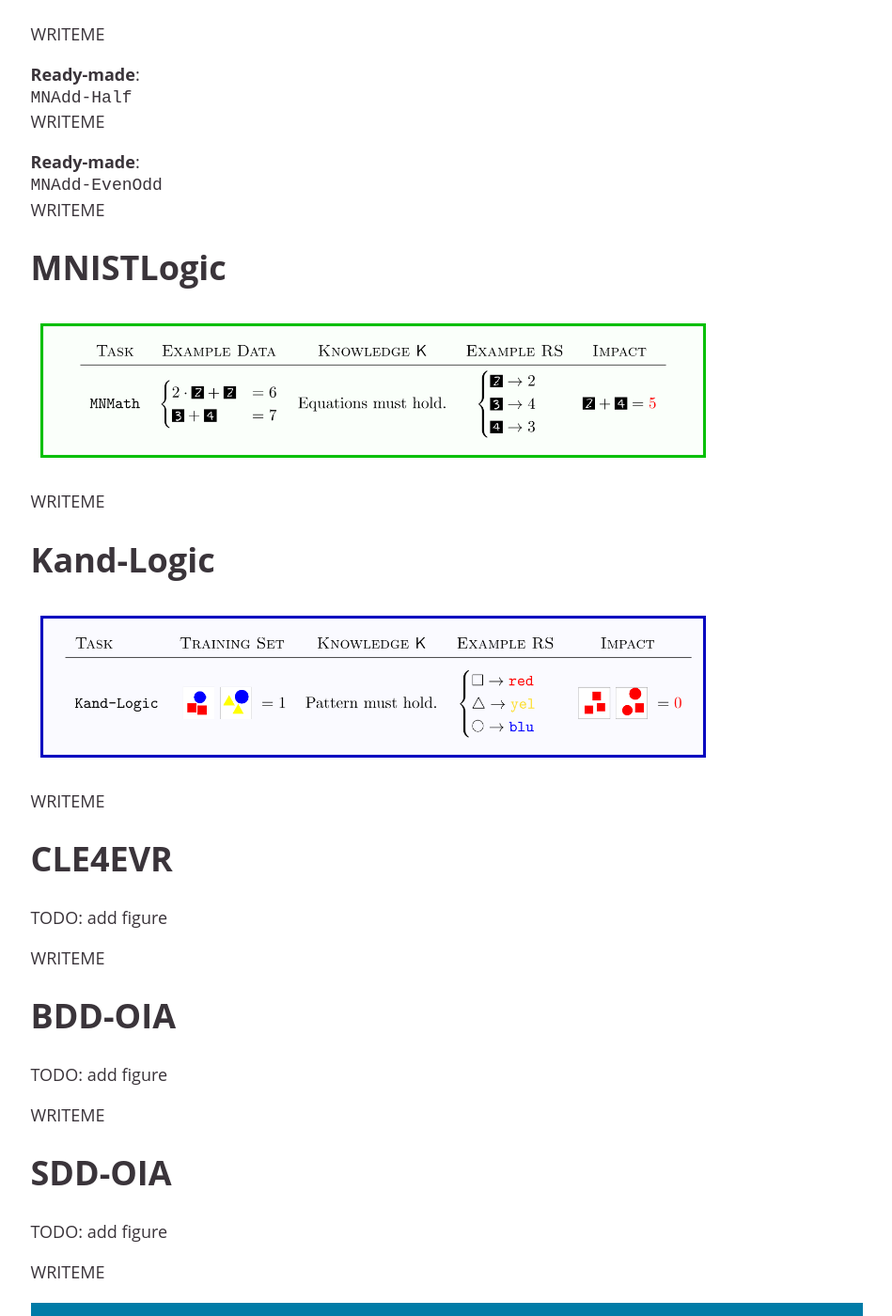
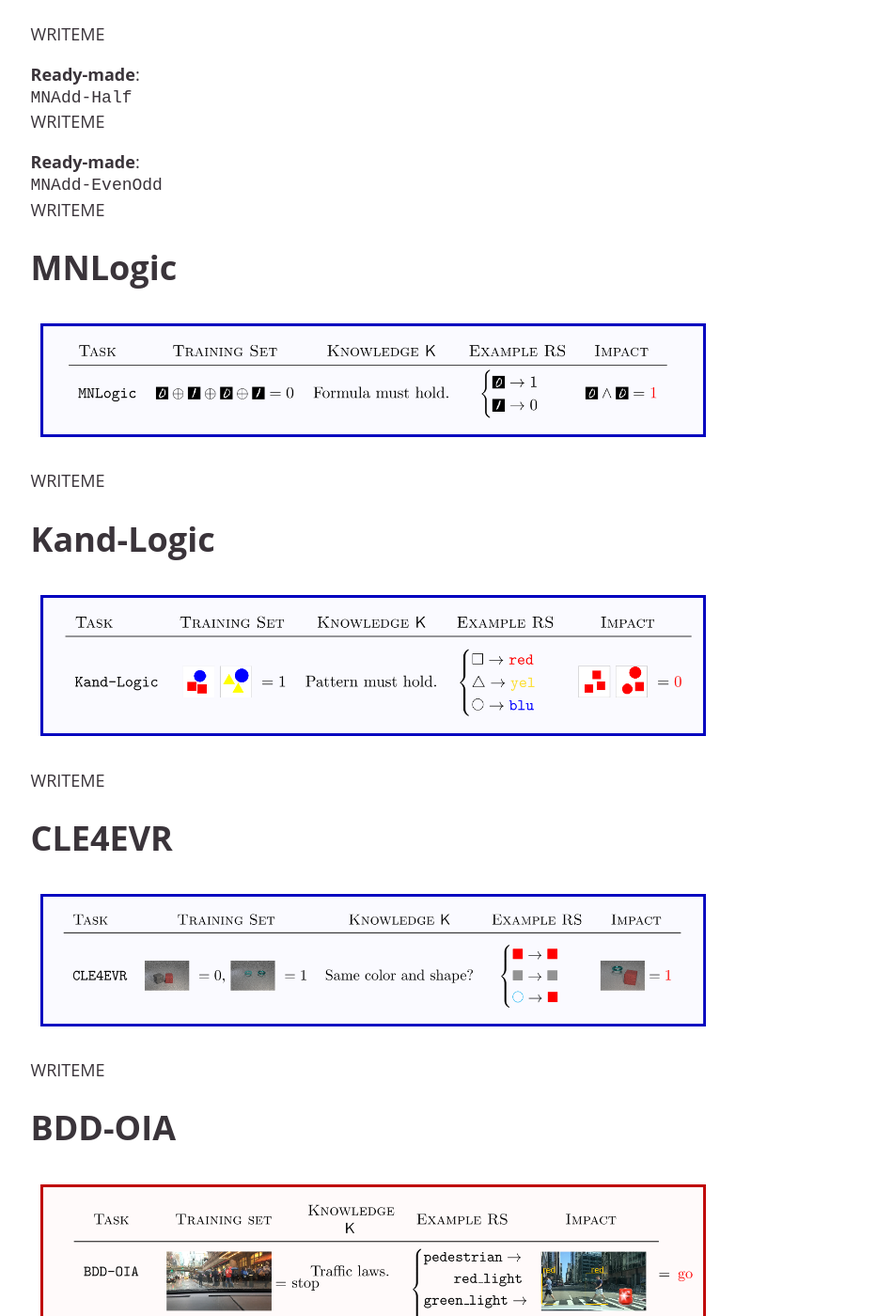
Before and after one commit to unitn-sml/rsbench, a Jekyll site: the page built from index.md, in a window 1280 px wide and 1400 px high, scrolled down 4080 px. Shown: the whole window at 94% size, without its empty margins (165-1114 px from the left). Built offline with Jekyll 4.4.1, drawn with Linux system fonts in a browser that asks for light colours; our own code applies the rules of GitHub Pages for plain Markdown files.

Commit message:
index, assets: add missing figures.

```diff
--- a/index.md
+++ b/index.md
@@ -111,37 +111,37 @@ WRITEME
 **Ready-made**: `MNAdd-EvenOdd` WRITEME
 
 
-# MNISTLogic
+# MNLogic
 
-<img src="assets/images/rsbench-mnmath.png" alt="mnmath" width="80%" height="auto">
+<img src="assets/images/rsbench-mnlogic.png" alt="mnlogic" width="80%" height="auto">
 
 WRITEME
 
 
 # Kand-Logic
 
-<img src="assets/images/rsbench-kandlogic.png" alt="mnmath" width="80%" height="auto">
+<img src="assets/images/rsbench-kandlogic.png" alt="kandlogic" width="80%" height="auto">
 
 WRITEME
 
 
 # CLE4EVR
 
-TODO: add figure
+<img src="assets/images/rsbench-cle4evr.png" alt="cle4evr" width="80%" height="auto">
 
 WRITEME
 
 
 # BDD-OIA
 
-TODO: add figure
+<img src="assets/images/rsbench-bddoia.png" alt="bddoia" width="80%" height="auto">
 
 WRITEME
 
 
 # SDD-OIA
 
-TODO: add figure
+<img src="assets/images/rsbench-sddoia.png" alt="sddoia" width="80%" height="auto">
 
 WRITEME
 
```
Also changed, not shown: other parts of index.md (+1 -1 lines), assets/images/rsbench-bddoia.png (added), assets/images/rsbench-cle4evr.png (added), assets/images/rsbench-sddoia.png (added).
